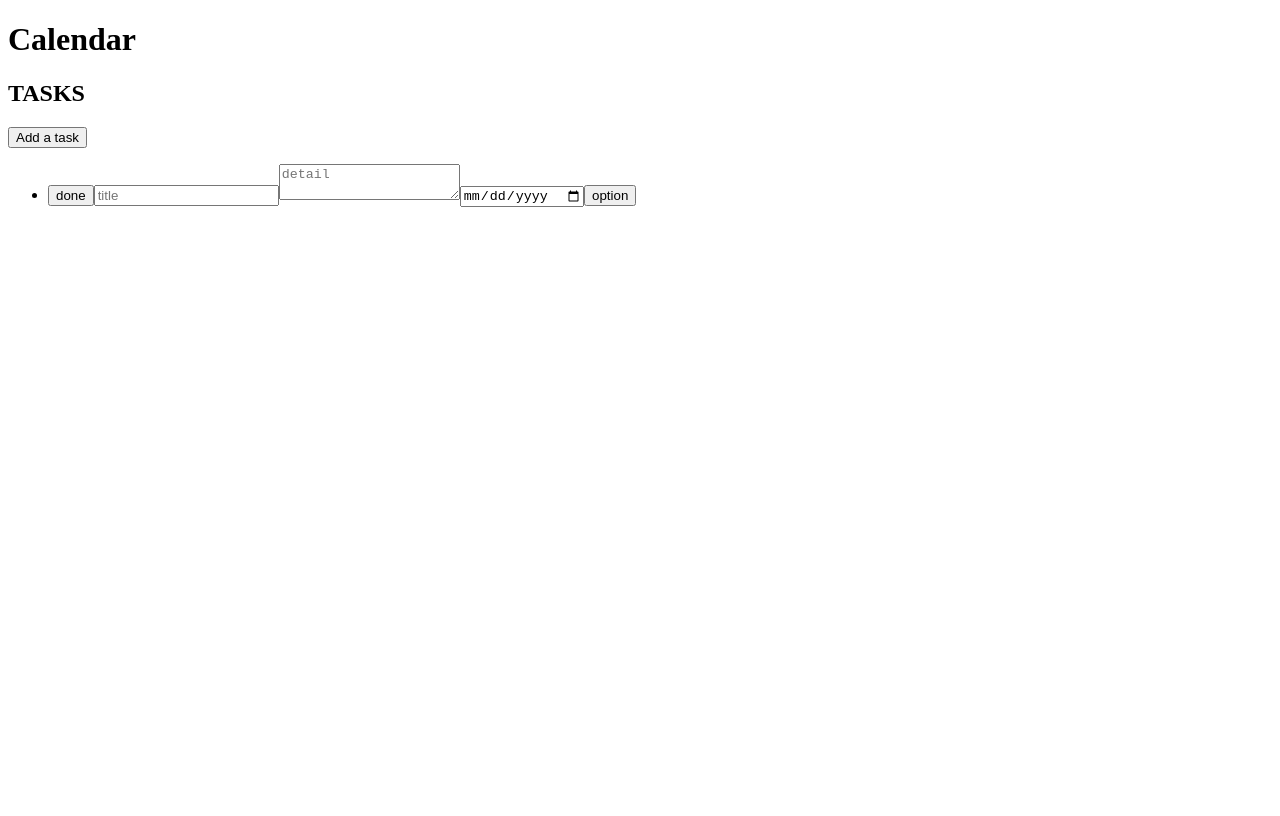
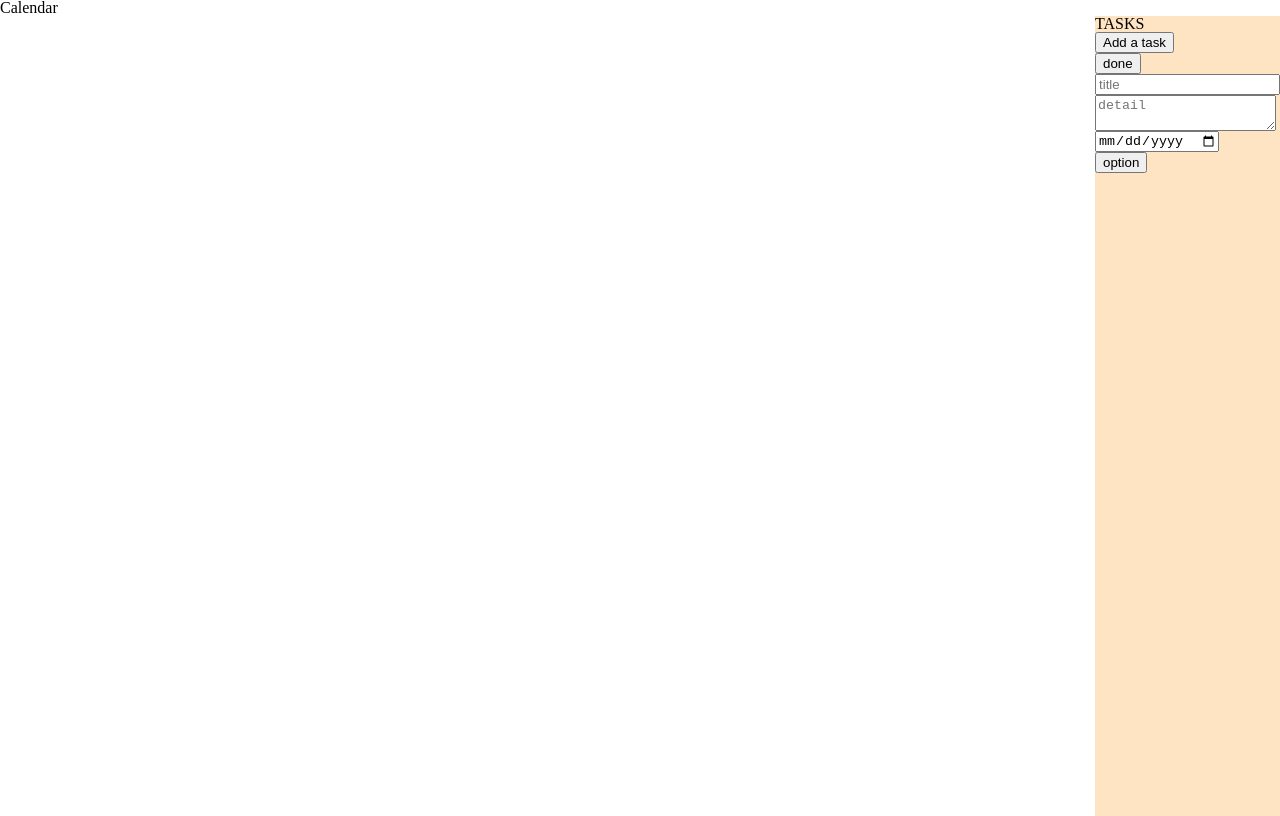
Before and after one commit to ggsno/GoogleCalendarAdvanced, a plain HTML site: page index.html in a window 1280 px wide. Both pictures are taken after a click on the button "Add a task". Drawn offline with Linux system fonts and the light colour scheme.

Commit message:
Design : CSS init

```diff
--- /dev/null
+++ b/css/index.css
@@ -0,0 +1,14 @@
+.calendar-wrapper {
+
+}
+
+.task-wrapper {
+  float: right;
+  min-height: 100vh;
+  max-width: fit-content;
+  background-color: bisque;
+}
+
+.task-list > li > * {
+  display: block;
+}
--- /dev/null
+++ b/css/reset.css
@@ -0,0 +1,48 @@
+/* http://meyerweb.com/eric/tools/css/reset/
+   v2.0 | 20110126
+   License: none (public domain)
+*/
+
+html, body, div, span, applet, object, iframe,
+h1, h2, h3, h4, h5, h6, p, blockquote, pre,
+a, abbr, acronym, address, big, cite, code,
+del, dfn, em, img, ins, kbd, q, s, samp,
+small, strike, strong, sub, sup, tt, var,
+b, u, i, center,
+dl, dt, dd, ol, ul, li,
+fieldset, form, label, legend,
+table, caption, tbody, tfoot, thead, tr, th, td,
+article, aside, canvas, details, embed,
+figure, figcaption, footer, header, hgroup,
+menu, nav, output, ruby, section, summary,
+time, mark, audio, video {
+	margin: 0;
+	padding: 0;
+	border: 0;
+	font-size: 100%;
+	font: inherit;
+	vertical-align: baseline;
+}
+/* HTML5 display-role reset for older browsers */
+article, aside, details, figcaption, figure,
+footer, header, hgroup, menu, nav, section {
+	display: block;
+}
+body {
+	line-height: 1;
+}
+ol, ul {
+	list-style: none;
+}
+blockquote, q {
+	quotes: none;
+}
+blockquote:before, blockquote:after,
+q:before, q:after {
+	content: '';
+	content: none;
+}
+table {
+	border-collapse: collapse;
+	border-spacing: 0;
+}
--- a/index.html
+++ b/index.html
@@ -4,14 +4,18 @@
   <meta charset="UTF-8">
   <meta http-equiv="X-UA-Compatible" content="IE=edge">
   <meta name="viewport" content="width=device-width, initial-scale=1.0">
+  <link rel="stylesheet" href="css/index.css">
+  <link rel="stylesheet" href="css/reset.css">
   <title>Google Calendar Advanced</title>
 </head>
 <body>
   <h1>Calendar</h1>
-  <div>
-    <h2>TASKS</h2>
-    <button class="addTaskButton">Add a task</button>
-    <ul class="taskWrapper"></ul>
+  <div class="calender-wrapper">
+    <div class="task-wrapper">
+      <h2 class="task-wrapper-title">TASKS</h2>
+      <button class="task-add-button">Add a task</button>
+      <ul class="task-list"></ul>
+    </div>
   </div>
   <script type="module" src="src/taskControler.js"></script>
 </body>
--- a/src/addTask.js
+++ b/src/addTask.js
@@ -5,7 +5,7 @@ import { setEditEvent } from "./editTask.js";
 
 const TOOMANYTASK = 1000;
 
-export function addTask($taskWrapper, taskList) {
+export function addTask($taskList, taskList) {
   const id = getId(taskList);
   if (id > TOOMANYTASK)
     taskOptimize();
@@ -17,8 +17,8 @@ export function addTask($taskWrapper, taskList) {
   localStorage.setItem("taskList", JSON.stringify(taskList));
   const taskDOM = getTaskElementDOM(id);
   setEditEvent(taskDOM, taskList, id);
-  setDeleteEvent(taskDOM, taskList, id, $taskWrapper);
-  $taskWrapper.appendChild(taskDOM.container);
+  setDeleteEvent(taskDOM, taskList, id, $taskList);
+  $taskList.appendChild(taskDOM.container);
 }
 
 function getId(taskList) {
--- a/src/taskControler.js
+++ b/src/taskControler.js
@@ -3,8 +3,8 @@ import { setDeleteEvent } from "./deleteTask.js";
 import { setEditEvent } from "./editTask.js";
 import { getTaskElementDOM } from "./getTaskElement.js";
 try {
-  const $addTaskButton = document.querySelector('.addTaskButton');
-  const $taskWrapper = document.querySelector('.taskWrapper');
+  const $taskAddButton = document.querySelector('.task-add-button');
+  const $taskList = document.querySelector('.task-list');
 
   let taskList = ({
     "taskCount" : 1,
@@ -25,13 +25,13 @@ try {
     if (id !== "0" && id !== "taskCount") {
       const taskDOM = getTaskElementDOM(id);
       setEditEvent(taskDOM, taskList, id);
-      setDeleteEvent(taskDOM, taskList, id, $taskWrapper);
-      $taskWrapper.appendChild(taskDOM.container);
+      setDeleteEvent(taskDOM, taskList, id, $taskList);
+      $taskList.appendChild(taskDOM.container);
     }
   }
 
-  $addTaskButton.addEventListener("click", () => {
-    addTask($taskWrapper, taskList);
+  $taskAddButton.addEventListener("click", () => {
+    addTask($taskList, taskList);
   });
 
 } catch (error) {
```
Also changed, not shown: 1 other file.
